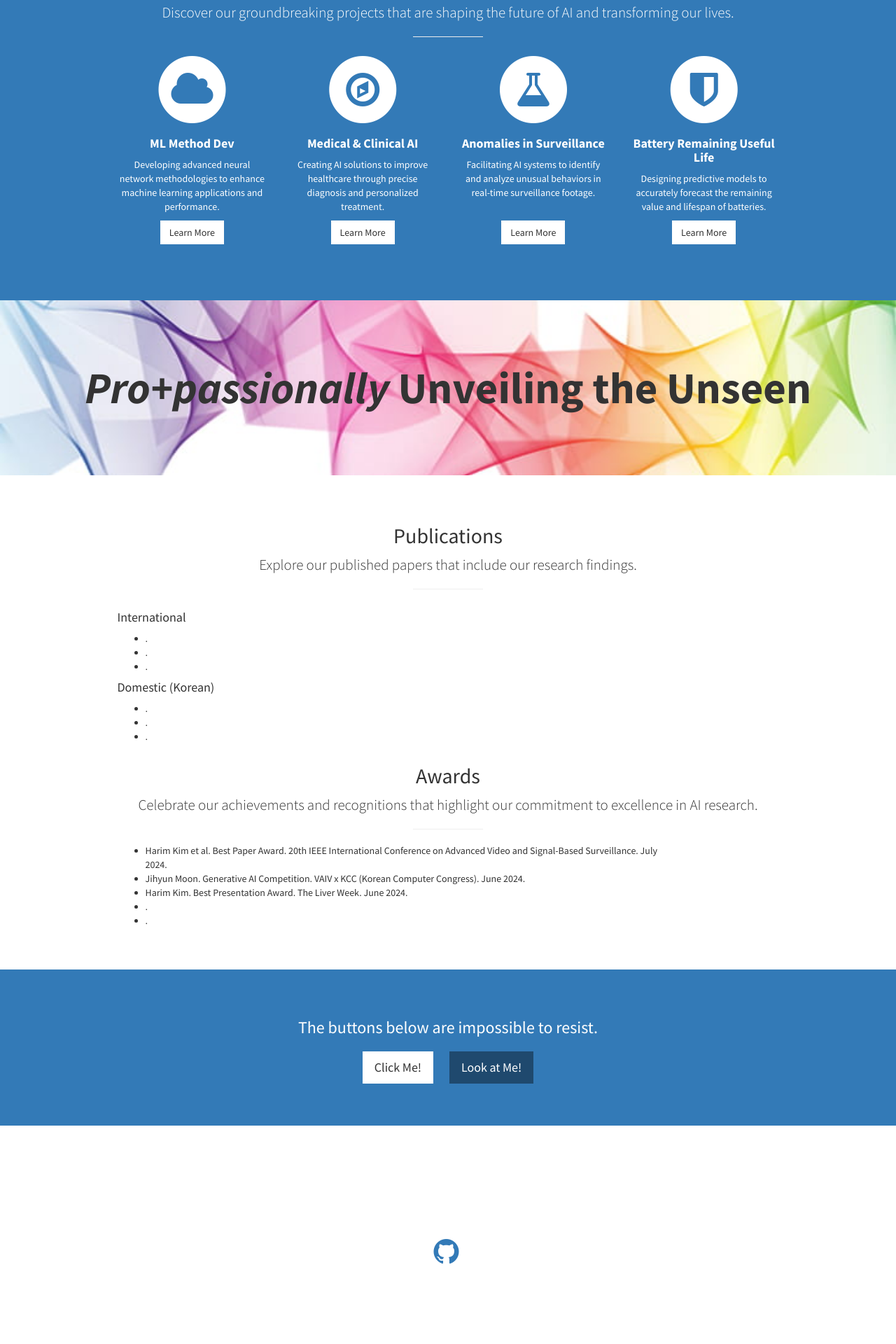
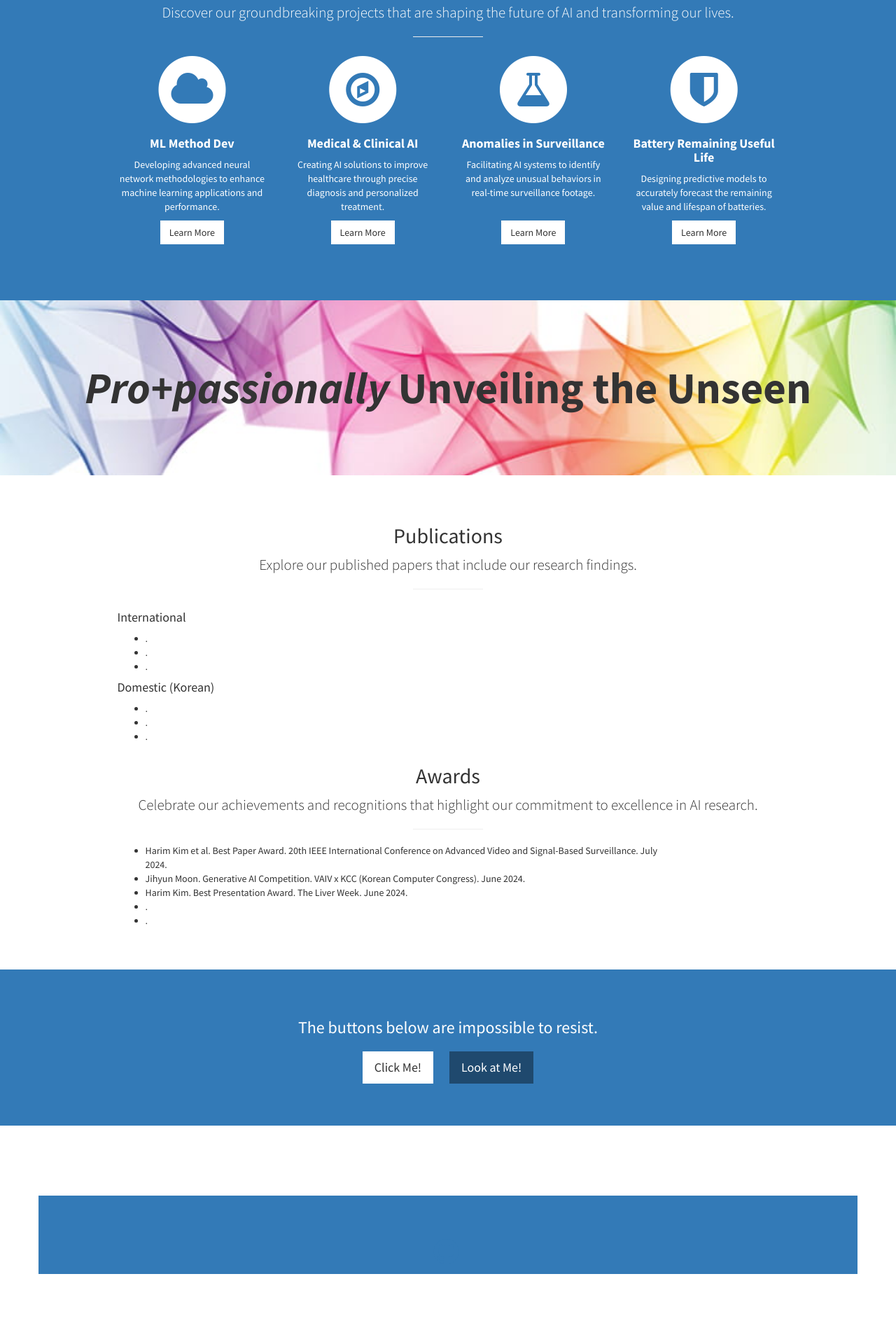
Before and after one commit to nth221/nth221.github.io, a Jekyll site: the page built from index.html, in a window 1280 px wide. Shown: the part 1987-3907 px from the top of the page at 70% size. Built offline with Jekyll 4.4.1, drawn with Linux system fonts in a browser that asks for light colours.

Commit message:
modified:   _includes/footer.html

```diff
--- a/_includes/footer.html
+++ b/_includes/footer.html
@@ -1,7 +1,7 @@
 <footer>
   <div class="container">
     <div class="row">
-      <div class="col-lg-12 text-center">
+      <div class="col-lg-12 bg-primary text-center">
         <h4><strong>{{ site.owner }}</strong>
         </h4>
         <p>
```
